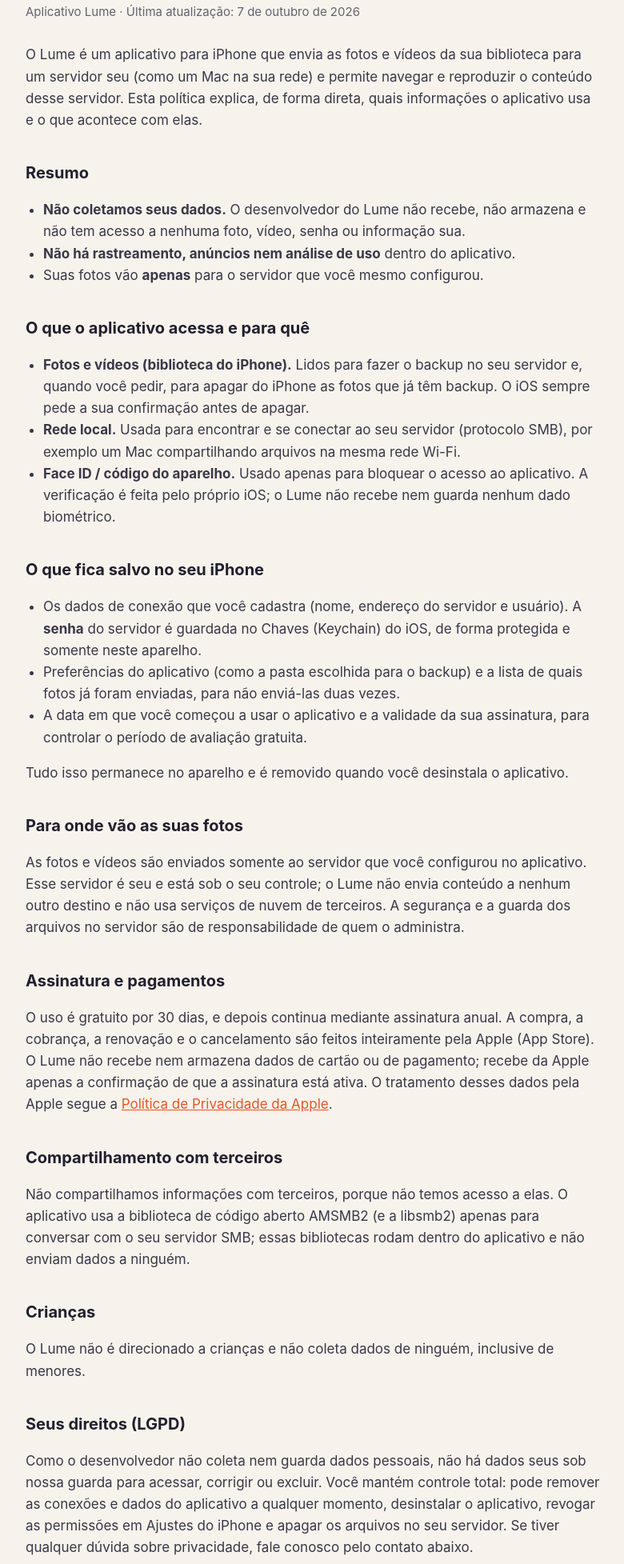
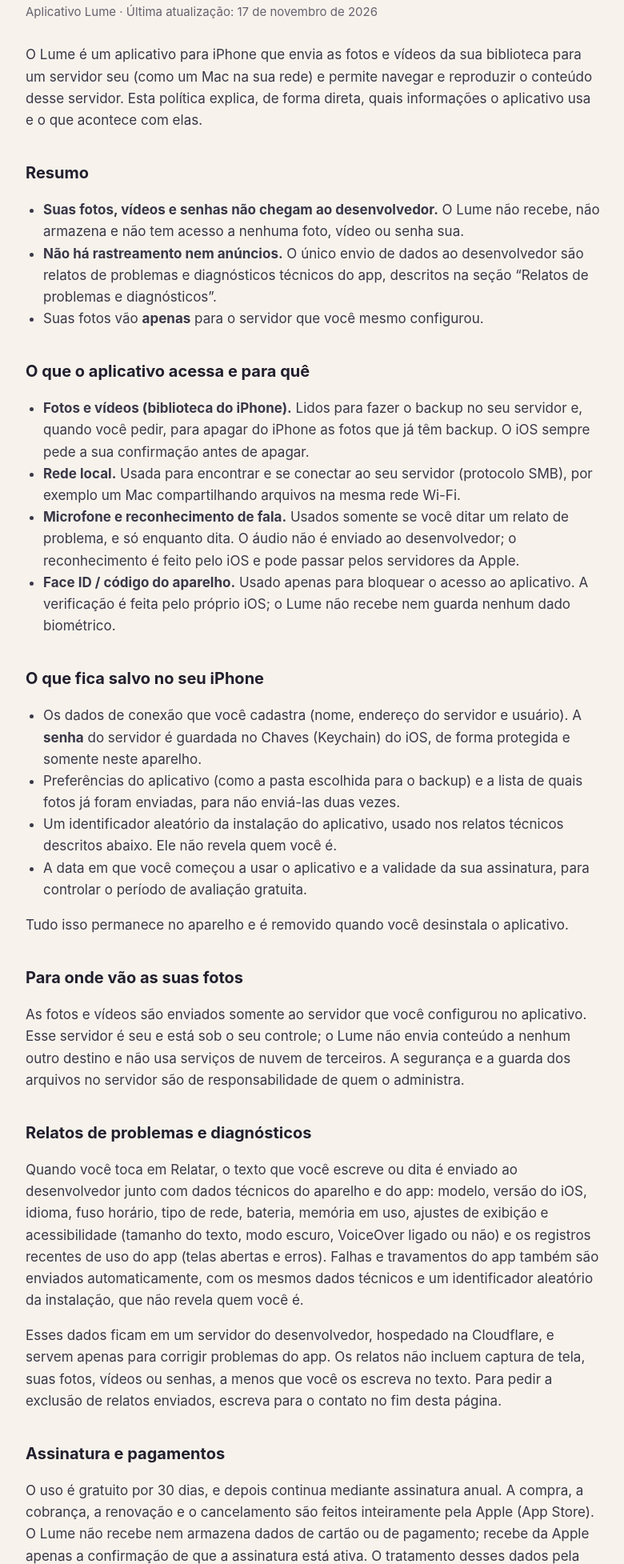
Before and after one commit to rafaeltissot/lume-privacidade, a plain HTML site: page index.html in a window 1280 px wide. Shown: the part 90-2045 px from the top of the page at 80% size, without its empty margins (248-1028 px from the left). Drawn offline with Linux system fonts and the light colour scheme.

Commit message:
Política: seção Relatos de problemas e diagnósticos; ajusta resumo, terceiros, crianças e direitos
Co-Authored-By: Claude Sonnet 5.5 <noreply@anthropic.com>

```diff
--- a/index.html
+++ b/index.html
@@ -19,14 +19,14 @@
 <body>
 <main>
   <h1>Política de Privacidade</h1>
-  <p class="meta">Aplicativo Lume · Última atualização: 7 de outubro de 2026</p>
+  <p class="meta">Aplicativo Lume · Última atualização: 17 de novembro de 2026</p>
 
   <p>O Lume é um aplicativo para iPhone que envia as fotos e vídeos da sua biblioteca para um servidor seu (como um Mac na sua rede) e permite navegar e reproduzir o conteúdo desse servidor. Esta política explica, de forma direta, quais informações o aplicativo usa e o que acontece com elas.</p>
 
   <h2>Resumo</h2>
   <ul>
-    <li><strong>Não coletamos seus dados.</strong> O desenvolvedor do Lume não recebe, não armazena e não tem acesso a nenhuma foto, vídeo, senha ou informação sua.</li>
-    <li><strong>Não há rastreamento, anúncios nem análise de uso</strong> dentro do aplicativo.</li>
+    <li><strong>Suas fotos, vídeos e senhas não chegam ao desenvolvedor.</strong> O Lume não recebe, não armazena e não tem acesso a nenhuma foto, vídeo ou senha sua.</li>
+    <li><strong>Não há rastreamento nem anúncios.</strong> O único envio de dados ao desenvolvedor são relatos de problemas e diagnósticos técnicos do app, descritos na seção “Relatos de problemas e diagnósticos”.</li>
     <li>Suas fotos vão <strong>apenas</strong> para o servidor que você mesmo configurou.</li>
   </ul>
 
@@ -34,6 +34,7 @@
   <ul>
     <li><strong>Fotos e vídeos (biblioteca do iPhone).</strong> Lidos para fazer o backup no seu servidor e, quando você pedir, para apagar do iPhone as fotos que já têm backup. O iOS sempre pede a sua confirmação antes de apagar.</li>
     <li><strong>Rede local.</strong> Usada para encontrar e se conectar ao seu servidor (protocolo SMB), por exemplo um Mac compartilhando arquivos na mesma rede Wi-Fi.</li>
+    <li><strong>Microfone e reconhecimento de fala.</strong> Usados somente se você ditar um relato de problema, e só enquanto dita. O áudio não é enviado ao desenvolvedor; o reconhecimento é feito pelo iOS e pode passar pelos servidores da Apple.</li>
     <li><strong>Face ID / código do aparelho.</strong> Usado apenas para bloquear o acesso ao aplicativo. A verificação é feita pelo próprio iOS; o Lume não recebe nem guarda nenhum dado biométrico.</li>
   </ul>
 
@@ -41,6 +42,7 @@
   <ul>
     <li>Os dados de conexão que você cadastra (nome, endereço do servidor e usuário). A <strong>senha</strong> do servidor é guardada no Chaves (Keychain) do iOS, de forma protegida e somente neste aparelho.</li>
     <li>Preferências do aplicativo (como a pasta escolhida para o backup) e a lista de quais fotos já foram enviadas, para não enviá-las duas vezes.</li>
+    <li>Um identificador aleatório da instalação do aplicativo, usado nos relatos técnicos descritos abaixo. Ele não revela quem você é.</li>
     <li>A data em que você começou a usar o aplicativo e a validade da sua assinatura, para controlar o período de avaliação gratuita.</li>
   </ul>
   <p>Tudo isso permanece no aparelho e é removido quando você desinstala o aplicativo.</p>
@@ -48,17 +50,21 @@
   <h2>Para onde vão as suas fotos</h2>
   <p>As fotos e vídeos são enviados somente ao servidor que você configurou no aplicativo. Esse servidor é seu e está sob o seu controle; o Lume não envia conteúdo a nenhum outro destino e não usa serviços de nuvem de terceiros. A segurança e a guarda dos arquivos no servidor são de responsabilidade de quem o administra.</p>
 
+  <h2>Relatos de problemas e diagnósticos</h2>
+  <p>Quando você toca em Relatar, o texto que você escreve ou dita é enviado ao desenvolvedor junto com dados técnicos do aparelho e do app: modelo, versão do iOS, idioma, fuso horário, tipo de rede, bateria, memória em uso, ajustes de exibição e acessibilidade (tamanho do texto, modo escuro, VoiceOver ligado ou não) e os registros recentes de uso do app (telas abertas e erros). Falhas e travamentos do app também são enviados automaticamente, com os mesmos dados técnicos e um identificador aleatório da instalação, que não revela quem você é.</p>
+  <p>Esses dados ficam em um servidor do desenvolvedor, hospedado na Cloudflare, e servem apenas para corrigir problemas do app. Os relatos não incluem captura de tela, suas fotos, vídeos ou senhas, a menos que você os escreva no texto. Para pedir a exclusão de relatos enviados, escreva para o contato no fim desta página.</p>
+
   <h2>Assinatura e pagamentos</h2>
   <p>O uso é gratuito por 30 dias, e depois continua mediante assinatura anual. A compra, a cobrança, a renovação e o cancelamento são feitos inteiramente pela Apple (App Store). O Lume não recebe nem armazena dados de cartão ou de pagamento; recebe da Apple apenas a confirmação de que a assinatura está ativa. O tratamento desses dados pela Apple segue a <a href="https://www.apple.com/legal/privacy/pt-br/">Política de Privacidade da Apple</a>.</p>
 
   <h2>Compartilhamento com terceiros</h2>
-  <p>Não compartilhamos informações com terceiros, porque não temos acesso a elas. O aplicativo usa a biblioteca de código aberto AMSMB2 (e a libsmb2) apenas para conversar com o seu servidor SMB; essas bibliotecas rodam dentro do aplicativo e não enviam dados a ninguém.</p>
+  <p>Não vendemos nem compartilhamos informações com terceiros, e não temos acesso às suas fotos, vídeos e senhas. O aplicativo usa a biblioteca de código aberto AMSMB2 (e a libsmb2) apenas para conversar com o seu servidor SMB; essas bibliotecas rodam dentro do aplicativo e não enviam dados a ninguém.</p>
 
   <h2>Crianças</h2>
-  <p>O Lume não é direcionado a crianças e não coleta dados de ninguém, inclusive de menores.</p>
+  <p>O Lume não é direcionado a crianças e não coleta dados pessoais de ninguém, inclusive de menores. Os relatos técnicos descritos acima não identificam o usuário.</p>
 
   <h2>Seus direitos (LGPD)</h2>
-  <p>Como o desenvolvedor não coleta nem guarda dados pessoais, não há dados seus sob nossa guarda para acessar, corrigir ou excluir. Você mantém controle total: pode remover as conexões e dados do aplicativo a qualquer momento, desinstalar o aplicativo, revogar as permissões em Ajustes do iPhone e apagar os arquivos no seu servidor. Se tiver qualquer dúvida sobre privacidade, fale conosco pelo contato abaixo.</p>
+  <p>Suas fotos, vídeos e senhas não ficam sob nossa guarda. Os únicos dados que recebemos são os relatos técnicos descritos acima, que você pode pedir para excluir pelo contato abaixo. Você mantém controle total: pode remover as conexões e dados do aplicativo a qualquer momento, desinstalar o aplicativo, revogar as permissões em Ajustes do iPhone e apagar os arquivos no seu servidor. Se tiver qualquer dúvida sobre privacidade, fale conosco pelo contato abaixo.</p>
 
   <h2>Alterações desta política</h2>
   <p>Se algo mudar na forma como o aplicativo trata informações, esta página será atualizada e a data no topo será alterada.</p>
```
